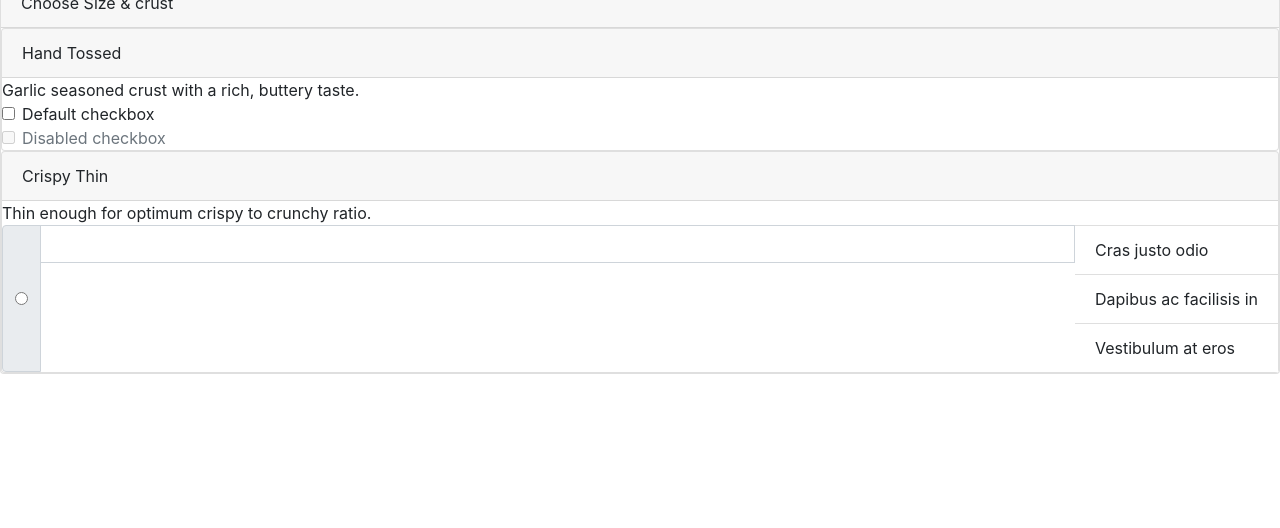
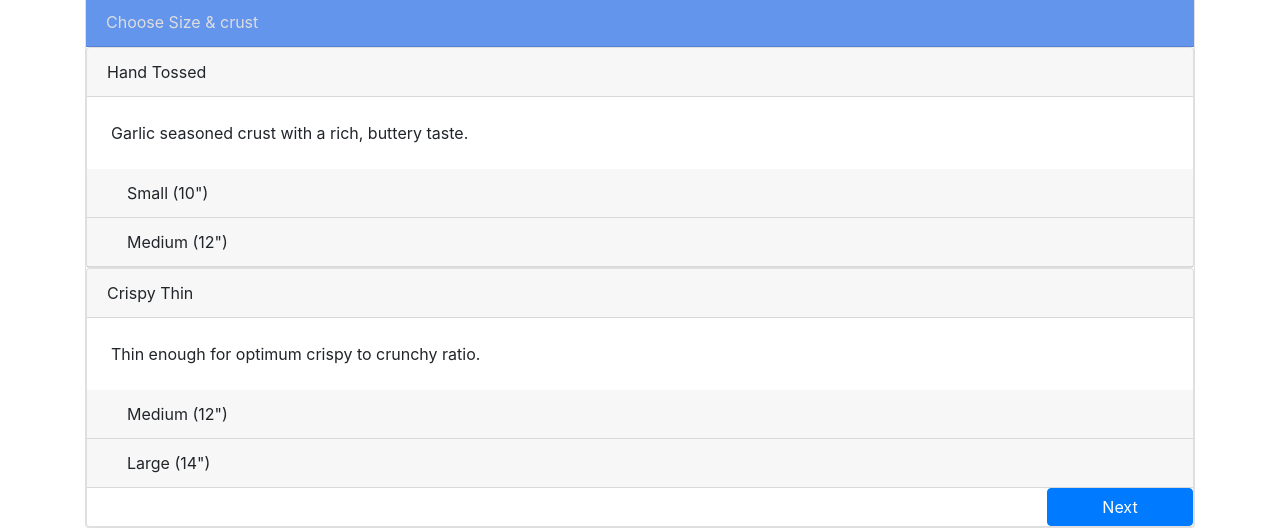
Before and after one commit to MikeGreenburg/codeup-web-exercises-bak, a plain HTML site: page order-pizza.html in a window 1280 px wide. Shown: the part 410-938 px from the top of the page. Before the commit the page ends 800 px from the top, so only its background shows below. Drawn offline with nearby package versions, Linux system fonts and the light colour scheme.

Commit message:
worked on the pizza site

```diff
--- a/css/custom.css
+++ b/css/custom.css
@@ -1,3 +1,7 @@
+* {
+    display: grid;
+}
+
 #main-jumbotron {
     background-image: linear-gradient(to bottom, rgba(0,0,0,0.6) 0%, rgba(0,0,0,0.6) 100%), url("../img/pizza.png");
     background-size: cover;
@@ -6,6 +10,7 @@
 }
 
 #jumbotron-container {
+    justify-content: center;
     color: #111111;
     text-align: center;
 }
@@ -13,3 +18,29 @@
 .embed-responsive .card-img-top {
     object-fit: cover;
 }
+
+#crustsize {
+    background-color: cornflowerblue;
+    color: #DDDDDD;
+}
+
+#pizzaworld {
+    display: flex;
+    background-color: #DDDDDD;
+    opacity: 38%;
+    width: 100vw;
+    justify-content: space-evenly;
+    align-items: center;
+}
+
+.words {
+    padding: 1.5em;
+}
+
+#next\ button{
+    display: flex;
+    margin-left: 60em;
+    justify-content: center;
+
+
+}
--- a/order-pizza.html
+++ b/order-pizza.html
@@ -12,9 +12,8 @@
     <script src="https://code.jquery.com/jquery-3.3.1.slim.min.js" integrity="sha384-q8i/X+965DzO0rT7abK41JStQIAqVgRVzpbzo5smXKp4YfRvH+8abtTE1Pi6jizo" crossorigin="anonymous"></script>
     <script src="https://cdnjs.cloudflare.com/ajax/libs/popper.js/1.14.6/umd/popper.min.js" integrity="sha384-wHAiFfRlMFy6i5SRaxvfOCifBUQy1xHdJ/yoi7FRNXMRBu5WHdZYu1hA6ZOblgut" crossorigin="anonymous"></script>
     <script src="https://stackpath.bootstrapcdn.com/bootstrap/4.2.1/js/bootstrap.min.js" integrity="sha384-B0UglyR+jN6CkvvICOB2joaf5I4l3gm9GU6Hc1og6Ls7i6U/mkkaduKaBhlAXv9k" crossorigin="anonymous"></script>
-
+    <link rel="stylesheet" href="css/custom.css">
     <title>Order Pizza</title>
-    <link rel="stylesheet" href="css/custom.css">
 </head>
 <body>
 <!--Navbar Start-->
@@ -56,12 +55,14 @@
 <div class="d-none d-lg-block"><!--hide on screens smaller than lg-->
     <div class="jumbotron jumbotron-fluid" id="main-jumbotron">
         <div class="container" id="jumbotron-container">
+            <div class="jumbotron-container" id="pizzaworld">
                 <h1 class="display-4">Welcome to Pizza World!</h1>
             </div>
         </div>
     </div>
+</div>
 <!-- Jumbotron End -->
-
+<div class="container box">
     <h2>Build your own pizza!</h2>
     <ul class="nav nav-tabs">
         <li class="nav-item">
@@ -84,51 +85,68 @@
         </li>
     </ul>
 
+
     <!--Card1 -->
     <div class="card" style="width: 100%;">
-    <div class="card-header">
+        <div class="card-header" id="crustsize">
             Choose Size & crust
         </div>
 
         <!--card1.a-->
         <div class="card" style="width: 100%;">
-        <div class="card-header">
+            <div class="card-header" id="handtossed">
                 Hand Tossed
             </div>
+            <div class="words">
             Garlic seasoned crust with a rich, buttery taste.
-        <div class="form-check" card-header>
-            <input class="form-check-input" type="checkbox" value="" id="defaultCheck1">
+            </div>
+            <div class="card-header">
+                <div class="form-check">
+                    <input class="form-check-input" type="checkbox" value="1" id="defaultCheck1" name="question1">
                     <label class="form-check-label" for="defaultCheck1">
-                Default checkbox
+                        Small (10")
                     </label>
                 </div>
+            </div>
+            <div class="card-header">
                 <div class="form-check">
-            <input class="form-check-input" type="checkbox" value="" id="defaultCheck2" disabled>
+                    <input class="form-check-input" type="checkbox" value="2" id="defaultCheck2" name="question2">
                     <label class="form-check-label" for="defaultCheck2">
-                Disabled checkbox
+                        Medium (12")
                     </label>
+                </div>
             </div>
         </div>
         <!--card1.b-->
         <div class="card" style="width: 100%;">
-        <div class="card-header">
+            <div class="card-header" id="crispythin">
                 Crispy Thin
             </div>
+            <div class="words">
             Thin enough for optimum crispy to crunchy ratio.
-        <div class="input-group">
-            <div class="input-group-prepend">
-                <div class="input-group-text">
-                    <input type="radio" aria-label="Radio button for following text input">
+            </div>
+            <div class="card-header">
+                <div class="form-check">
+                    <input class="form-check-input" type="checkbox" value="3" id="defaultCheck3" name="question3">
+                    <label class="form-check-label" for="defaultCheck1">
+                        Medium (12")
+                    </label>
                 </div>
             </div>
-            <input type="text" class="form-control" aria-label="Text input with radio button">
-            <ul class="list-group list-group-flush">
-            <li class="list-group-item">Cras justo odio</li>
-            <li class="list-group-item">Dapibus ac facilisis in</li>
-            <li class="list-group-item">Vestibulum at eros</li>
-        </ul>
+            <div class="card-header">
+                <div class="form-check">
+                    <input class="form-check-input" type="checkbox" value="4" id="defaultCheck4" name="question4">
+                    <label class="form-check-label" for="defaultCheck2">
+                        Large (14")
+                    </label>
+                </div>
+            </div>
+            <a class="btn btn-primary" href="#" role="button" id="next button">Next</a>
+        </div>
     </div>
 </div>
 
+
+
 </body>
 </html>
```
Lines whose indentation alone changed are shown as unchanged.
